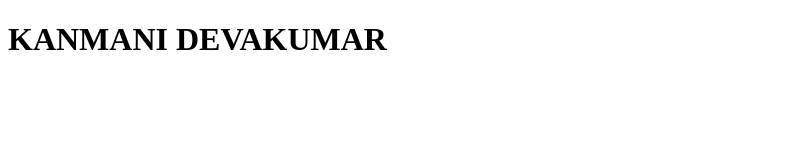
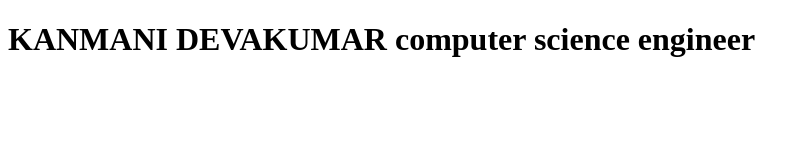
Before and after one commit to kanmanidevakumar/samplerepo, a plain HTML site: page index.html in a window 1280 px wide. Shown: the whole page, without its empty margins (0-810 px from the left). Drawn offline with Linux system fonts and the light colour scheme.

Commit message:
feat:adding profession

```diff
--- a/index.html
+++ b/index.html
@@ -6,7 +6,7 @@
     <title>Document</title>
 </head>
 <body>
-    <h1>KANMANI DEVAKUMAR</h1>
+    <h1>KANMANI DEVAKUMAR computer science engineer</h1>
 
 </body>
 </html>
```
